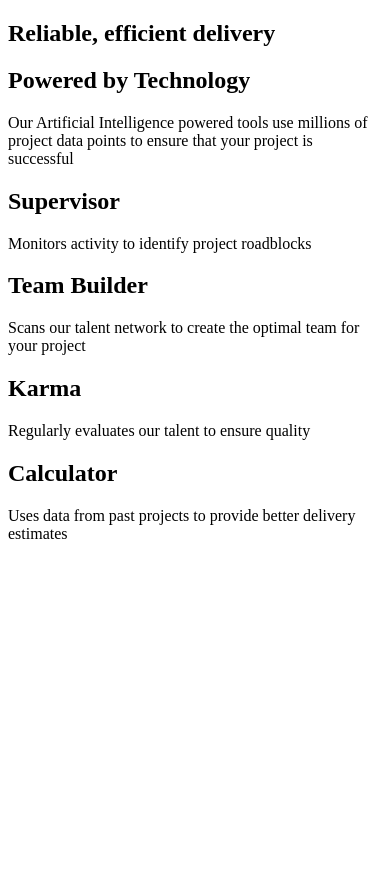
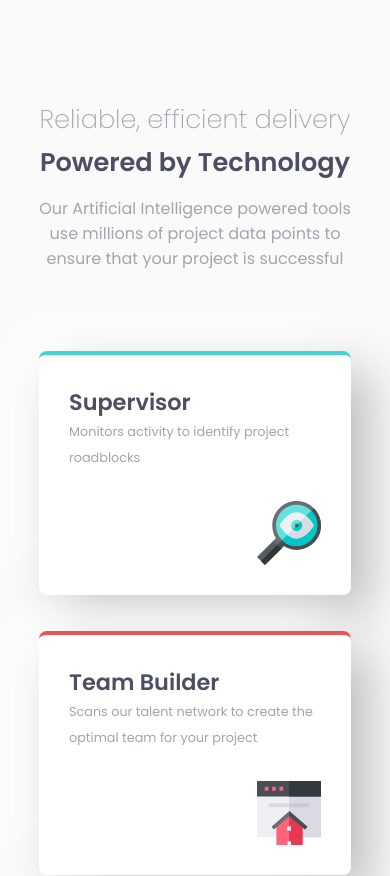
Before and after one commit to fabiloco/FMC3-four-card-feature-section, a plain HTML site: page index.html in a window 390 px wide. Shown: the top 876 px of the page. Before the commit the page ends 844 px from the top, so only its background shows below. Drawn offline with Linux system fonts and the light colour scheme.

Commit message:
styles updated, views on mobile completed

```diff
--- a/css/styles.scss
+++ b/css/styles.scss
@@ -0,0 +1,108 @@
+@import url('https://fonts.googleapis.com/css2?family=Poppins:wght@200;400;600&display=swap');
+$font:'Poppins', sans-serif;
+$bgColor: #fafafa;
+$color1:hsl(234, 12%, 34%);
+$color2:hsl(229, 6%, 66%);
+$color3:hsl(0, 0%, 98%);
+$red:hsl(0, 78%, 62%);
+$cyan:hsl(180, 62%, 55%);
+$orange:hsl(34, 97%, 64%);
+$blue:hsl(212, 86%, 64%);
+
+*{
+    margin: 0;
+    padding: 0;
+    box-sizing: border-box;
+    font-size: 16px;
+}
+
+body{
+    background-color: $bgColor;
+    font-family: $font;
+}
+
+.container{
+    display: flex;
+    flex-direction: column;
+    margin-left: auto;
+    margin-right: auto;
+    width: 80%;
+}
+
+.header{
+    margin-top: 100px;
+    margin-bottom: 80px;
+    text-align: center;
+    .header__title{
+        font-weight: 200;
+        color:$color2;
+        margin-bottom: 4px;
+        font-size: 1.6em;
+    }
+    .header__title-bold{
+        font-weight: 600;
+        color: $color1;
+        margin-bottom: 14px;
+    }
+    .header__p{
+        color: $color2;
+    }
+}
+
+
+
+.card{
+    background-color: white;
+    padding: 30px;
+    border-top: 4px solid $cyan;
+    border-radius: 8px;
+    margin-bottom: 36px;
+    box-shadow:  20px 20px 49px #bebebe,
+             -20px -20px 49px #ffffff;
+
+    .card__title{
+        font-size: 1.4em;
+        color: $color1;
+    }
+    .card__p{
+        font-size: 0.8em;
+        color: $color2;
+        line-height: 26px;
+    }
+    .card__icon{
+        margin-top: 30px;
+        display: flex;
+        justify-content: flex-end;
+        .icon{
+            content: url('../res/icon-supervisor.svg');
+        }
+    }
+}
+
+.card:nth-of-type(2){
+    border-top: 4px solid $red;
+    .card__icon{
+        .icon{
+            content: url('../res/icon-team-builder.svg');
+        }
+    }
+}
+
+.card:nth-of-type(3){
+    border-top: 4px solid $orange;
+    .card__icon{
+        .icon{
+            content: url('../res/icon-karma.svg');
+        }
+    }
+}
+
+.card:nth-of-type(4){
+    border-top: 4px solid $blue;
+    margin-bottom: 100px;
+    .card__icon{
+        .icon{
+            content: url('../res/icon-calculator.svg');
+        }
+    }
+}
--- a/index.html
+++ b/index.html
@@ -3,15 +3,17 @@
 <head>
     <meta charset="UTF-8">
     <meta http-equiv="X-UA-Compatible" content="IE=edge">
-    <meta name="viewport" content="width=device-width, initial-scale=1.0">
-    <title>Document</title>
+    <meta name="viewport" content="width=device-width, minimun-scale=1.0, maximun-scale=1.0, initial-scale=1.0">
+    <link rel="stylesheet" href="css/styles.css">
+    <link rel="icon" href="res/favicon-32x32.png">
+    <title>Four card feature section</title>
 </head>
 <body>
     <article class="container">
 
         <header class="header">
             <h1 class="header__title">Reliable, efficient delivery</h2>
-            <h2 class="header__title-bold">Powered by Technology</h2>
+            <h2 class="header__title header__title-bold">Powered by Technology</h2>
             <p class="header__p">Our Artificial Intelligence powered tools use millions of project data points
                 to ensure that your project is successful</p>
         </header>
```
Also changed, not shown: css/styles.css, 1 other file.
